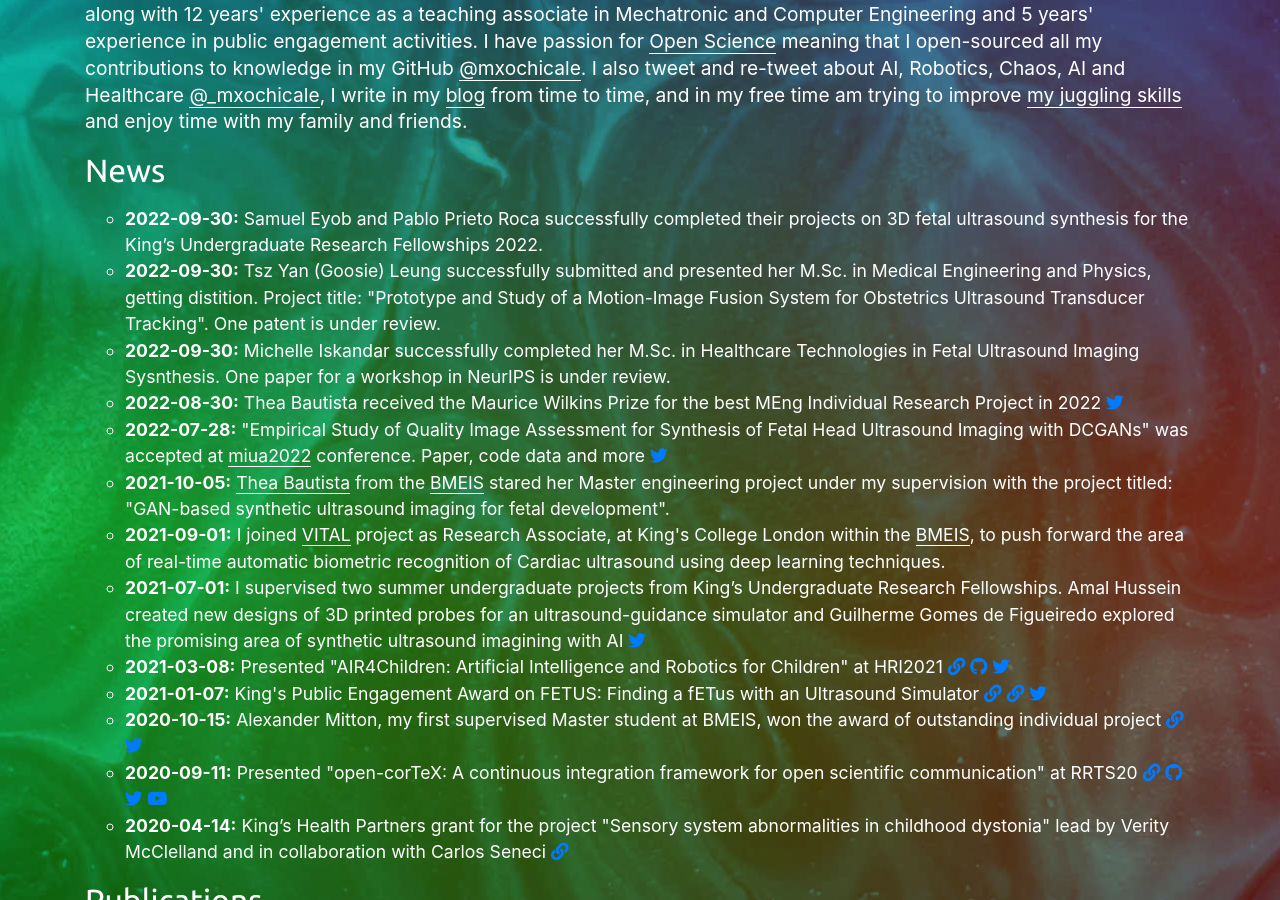
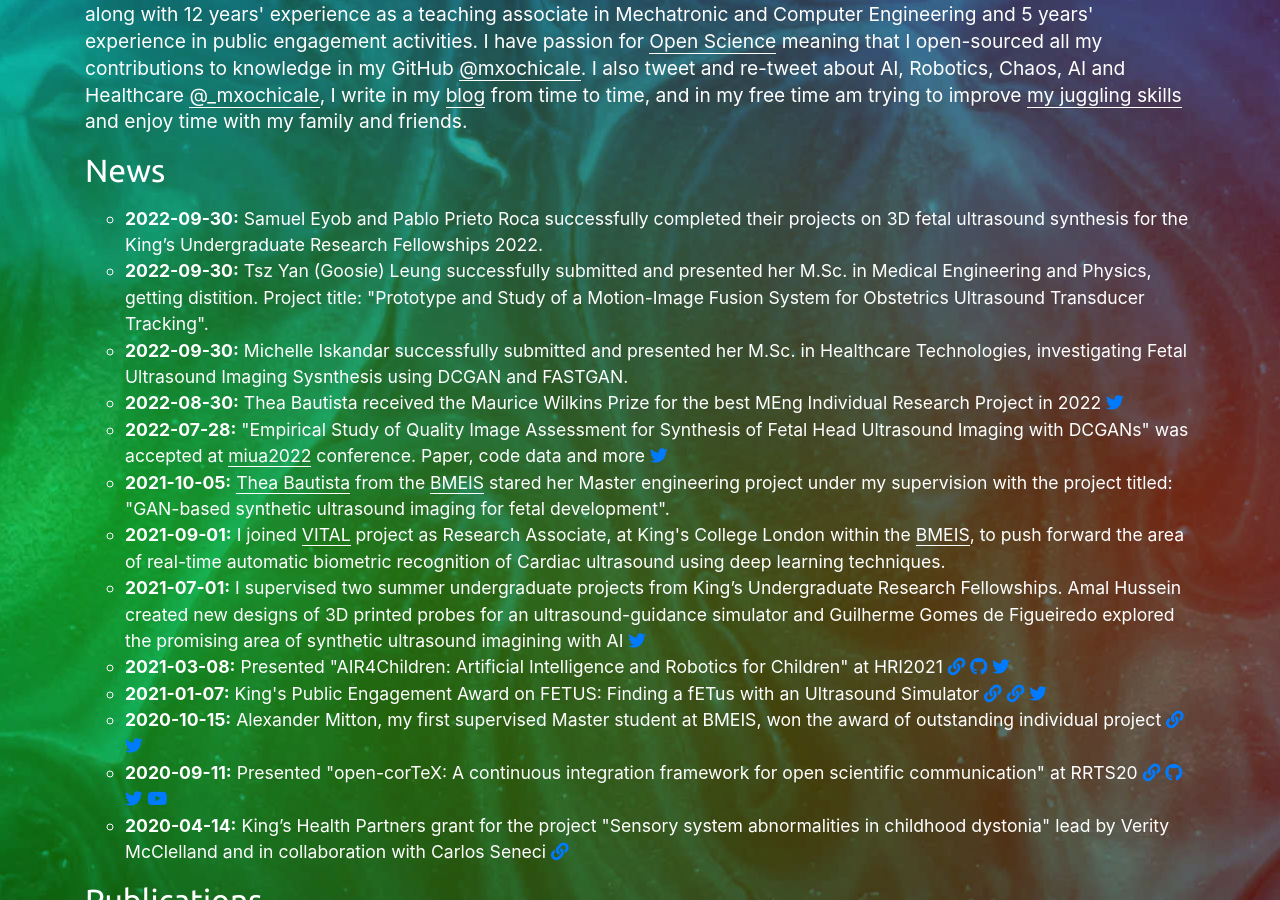
Before and after one commit to mxochicale/mxochicale.github.io, a Jekyll site: the page built from index.html, in a window 1280 px wide and 900 px high, scrolled down 988 px. Built offline with Jekyll 4.4.1, drawn with Linux system fonts in a browser that asks for light colours; nearby versions of some CDN libraries; comment, search, counter and statistics services are not loaded; a style sheet for code colours, icons or effects is not loaded.

Commit message:
tidies news

```diff
--- a/_includes/news.html
+++ b/_includes/news.html
@@ -1,8 +1,8 @@
 <p >
 <ul class="bullets">
   <li> <b>2022-09-30:</b> Samuel Eyob and Pablo Prieto Roca successfully completed their projects on 3D fetal ultrasound synthesis for the King’s Undergraduate Research Fellowships 2022. </li>
-  <li> <b>2022-09-30:</b> Tsz Yan (Goosie) Leung successfully submitted and presented her M.Sc. in Medical Engineering and Physics, getting distition. Project title: "Prototype and Study of a Motion-Image Fusion System for Obstetrics Ultrasound Transducer Tracking". One patent is under review. </li>
-  <li> <b>2022-09-30:</b> Michelle Iskandar successfully completed her M.Sc. in Healthcare Technologies in Fetal Ultrasound Imaging Sysnthesis. One paper for a workshop in NeurIPS is under review. </li>
+  <li> <b>2022-09-30:</b> Tsz Yan (Goosie) Leung successfully submitted and presented her M.Sc. in Medical Engineering and Physics, getting distition. Project title: "Prototype and Study of a Motion-Image Fusion System for Obstetrics Ultrasound Transducer Tracking". </li>
+  <li> <b>2022-09-30:</b> Michelle Iskandar successfully submitted and presented her M.Sc. in Healthcare Technologies, investigating Fetal Ultrasound Imaging Sysnthesis using DCGAN and FASTGAN. </li>
   <li> <b>2022-08-30:</b> Thea Bautista received the Maurice Wilkins Prize for the best MEng Individual Research Project in 2022 <a href="https://twitter.com/_mxochicale/status/1564571097932402688"> <i class="fab fa-twitter"></i> </a> </li>
   <li> <b>2022-07-28:</b> "Empirical Study of Quality Image Assessment for Synthesis of Fetal Head Ultrasound Imaging with DCGANs" was accepted at <a class="white" href="https://www.miua2022.com/">miua2022</a> conference. Paper, code data and more <a href="https://twitter.com/_mxochicale/status/1552589649356488704"> <i class="fab fa-twitter"></i> </a> </li>
   <li> <b>2021-10-05:</b> <a class="white" href="https://uk.linkedin.com/in/thea-bautista-9301801a2">Thea Bautista</a> from the <a class="white" href="https://www.kcl.ac.uk/bmeis">BMEIS</a> stared her Master engineering project under my supervision with the project titled: "GAN-based synthetic ultrasound imaging for fetal development". </li>
```
